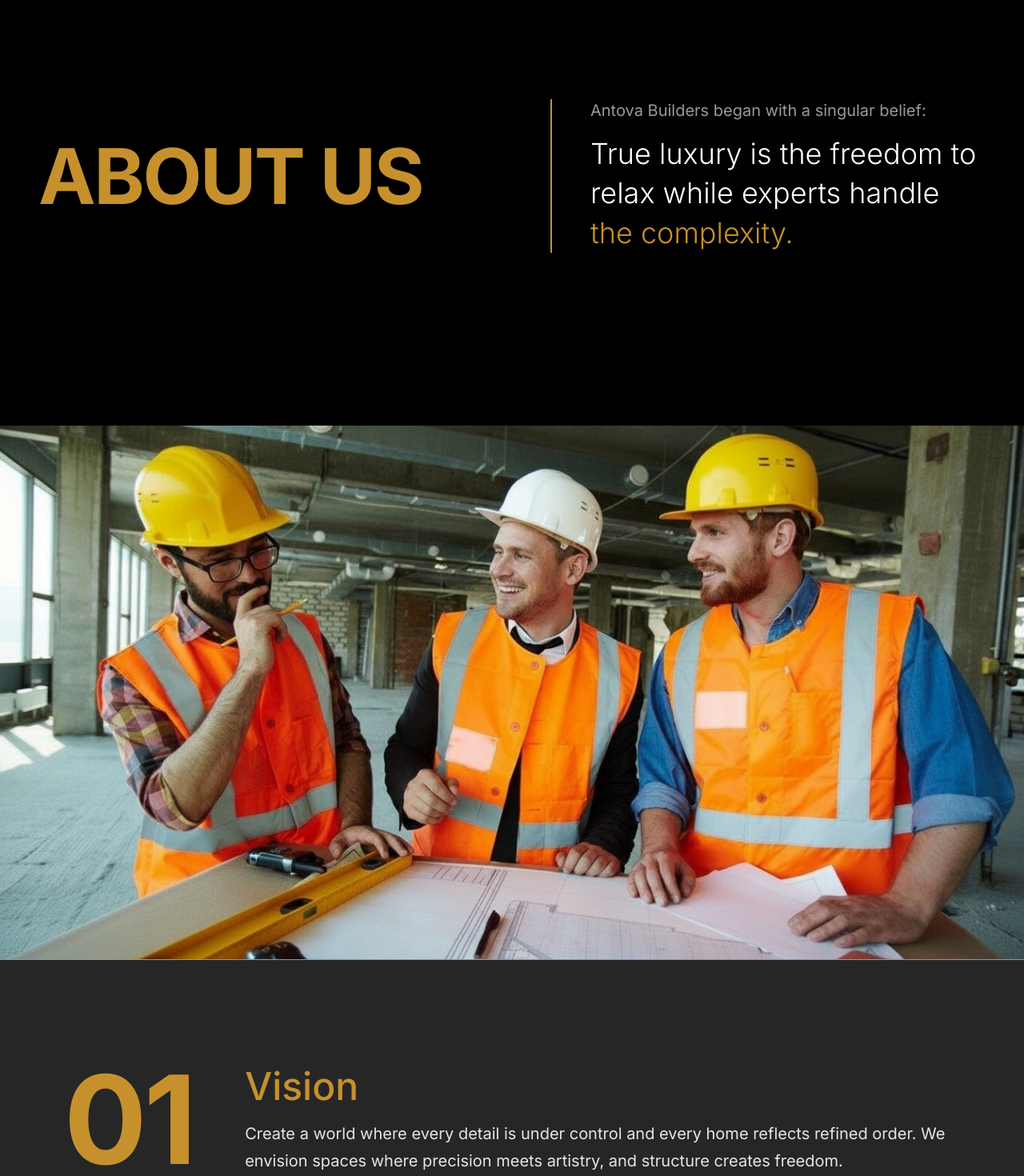
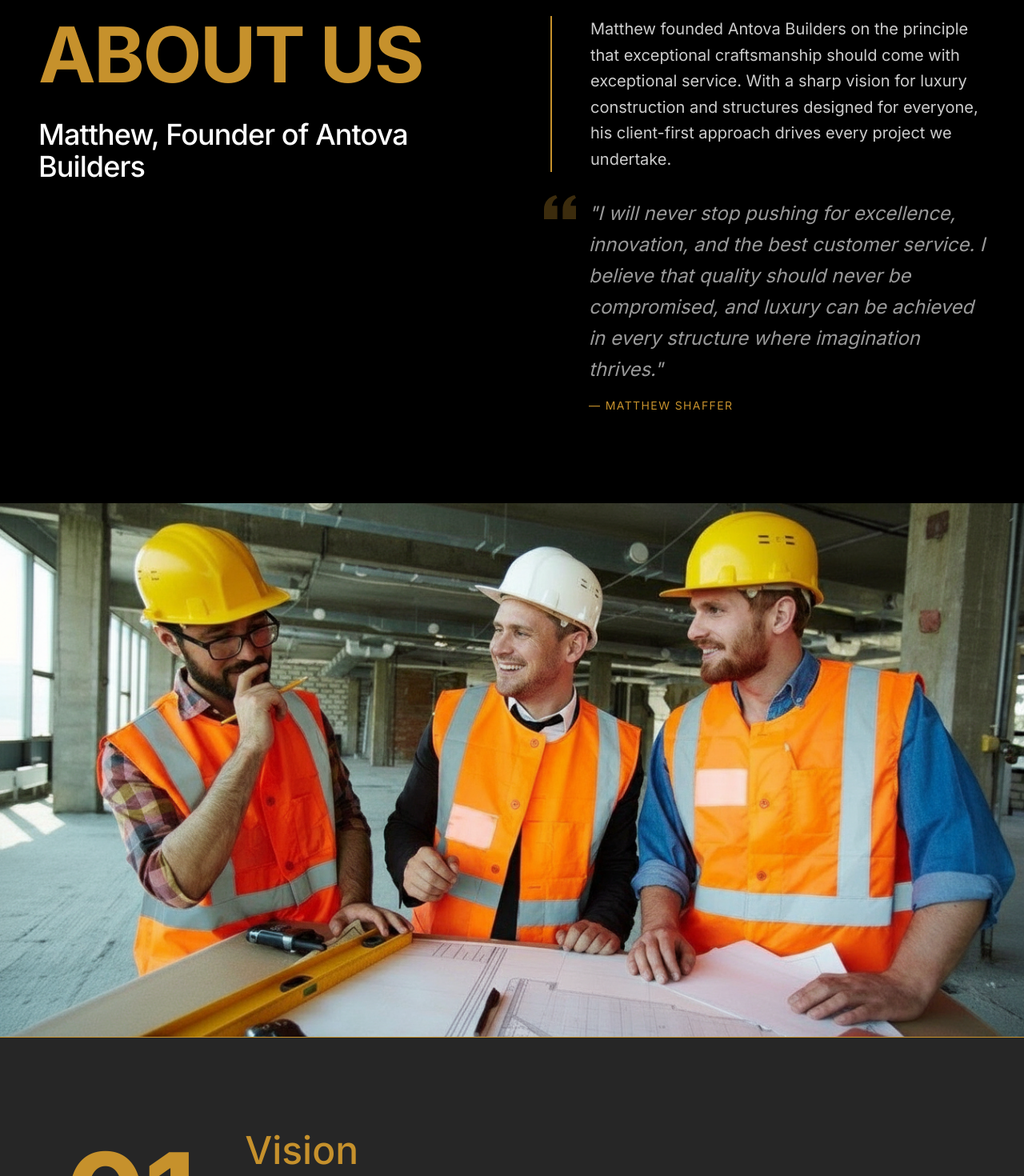
Before and after one commit to danjpm1/test6, a Next.js app: page /about in a window 1280 px wide. Shown: the part 140-1610 px from the top of the page at 80% size. Built offline with nearby package versions, Linux system fonts and the light colour scheme.

Commit message:
Update page.tsx

```diff
--- a/app/about/page.tsx
+++ b/app/about/page.tsx
@@ -126,7 +126,7 @@ const IntroAnimation = ({ onComplete }: { onComplete: () => void }) => {
 const teamMembers = [
   {
     name: "Matthew Shaffer",
-    title: "CEO, Managing Principal",
+    title: "CEO & FOUNDER",
     image: "/images/team/matthew-shaffer.jpg",
     bio: "Matthew founded Antova Builders on the principle that exceptional craftsmanship should come with exceptional service. His sharp vision for luxury construction and client-first approach drives every project we undertake."
   },
@@ -166,17 +166,17 @@ const sections = [
   {
     number: "01",
     title: "Vision",
-    description: "Create a world where every detail is under control and every home reflects refined order. We envision spaces where precision meets artistry, and structure creates freedom.",
+    description: "We create a world where every detail is under control and every home reflects refined order. We envision spaces where precision meets artistry, and thoughtful structure delivers true freedom.",
   },
   {
     number: "02",
     title: "Strategy",
-    description: "Establish clear structures, set the benchmark for craftsmanship, and deliver a seamless journey. From initial consultation to final handover, we orchestrate every element with precision.",
+    description: "We establish clear structures, set the highest benchmarks for craftsmanship, and deliver a seamless journey. From initial consultation to final handover, we orchestrate every element with precision — leveraging cutting-edge technology for efficiency and driving innovation to build structures that respect and protect the environment.",
   },
   {
     number: "03",
     title: "Experience",
-    description: "Our team brings refined expertise, blending technical mastery with creative problem-solving. Years of dedication translate into flawless execution across every project phase.",
+    description: "Our team brings refined expertise, blending technical mastery with creative problem-solving. Years of dedication translate into flawless execution across every project phase.\n\nAt Antova, our customers are our number one priority. We work tirelessly to achieve excellence and build the most exceptional, high-quality homes — delivering a true 5-star experience every step of the way.",
   },
 ]
 
@@ -219,7 +219,7 @@ const SectionCard = ({
           {title}
         </h3>
         <p
-          className="leading-relaxed max-w-5xl"
+          className="leading-relaxed max-w-5xl whitespace-pre-line"
           style={{ fontSize: "var(--text-body-md)", color: "var(--text-light)", lineHeight: 1.7 }}
         >
           {description}
@@ -476,25 +476,45 @@ export default function AboutPage() {
 
       <section className="pt-32 pb-20 lg:pt-40 lg:pb-28 bg-black">
         <div className="px-4 lg:px-8 xl:px-12 w-full max-w-[1800px] mx-auto">
-          <div className="grid lg:grid-cols-2 gap-12 lg:gap-24 items-center min-h-[50vh]">
+          <div className="grid lg:grid-cols-2 gap-12 lg:gap-24 items-start min-h-[50vh]">
+            <div>
               <h1
-              className="text-5xl md:text-6xl lg:text-8xl font-bold tracking-tight"
+                className="text-5xl md:text-6xl lg:text-8xl font-bold tracking-tight mb-8"
                 style={{ color: "var(--primary)" }}
               >
                 ABOUT US
               </h1>
+              <h2 className="text-2xl md:text-3xl lg:text-4xl text-white font-medium tracking-tight">
+                Matthew, Founder of Antova Builders
+              </h2>
+            </div>
 
+            <div className="space-y-8">
               <div
                 className="border-l-2 pl-8 lg:pl-12"
                 style={{ borderColor: "var(--primary)" }}
               >
-              <p className="text-lg md:text-xl text-white/60 mb-4">
-                Antova Builders began with a singular belief:
+                <p className="text-lg md:text-xl text-white/80 leading-relaxed">
+                  Matthew founded Antova Builders on the principle that exceptional craftsmanship should come with exceptional service. With a sharp vision for luxury construction and structures designed for everyone, his client-first approach drives every project we undertake.
                 </p>
-              <p className="text-2xl md:text-3xl lg:text-4xl text-white leading-snug font-light">
-                True luxury is the freedom to relax while experts handle{" "}
-                <span style={{ color: "var(--primary)" }}>the complexity.</span>
+              </div>
+
+              <div className="pl-8 lg:pl-12 relative">
+                <svg
+                  className="absolute -left-2 -top-2 w-10 h-10 opacity-30"
+                  style={{ color: "var(--primary)" }}
+                  fill="currentColor"
+                  viewBox="0 0 24 24"
+                >
+                  <path d="M14.017 21v-7.391c0-5.704 3.731-9.57 8.983-10.609l.995 2.151c-2.432.917-3.995 3.638-3.995 5.849h4v10h-9.983zm-14.017 0v-7.391c0-5.704 3.748-9.57 9-10.609l.996 2.151c-2.433.917-3.996 3.638-3.996 5.849h3.983v10h-9.983z" />
+                </svg>
+                <p className="text-xl md:text-2xl text-white/60 leading-relaxed italic">
+                  "I will never stop pushing for excellence, innovation, and the best customer service. I believe that quality should never be compromised, and luxury can be achieved in every structure where imagination thrives."
                 </p>
+                <p className="mt-4 text-sm tracking-widest uppercase" style={{ color: "var(--primary)" }}>
+                  — Matthew Shaffer
+                </p>
+              </div>
             </div>
           </div>
         </div>
```
Lines whose indentation alone changed are shown as unchanged.
